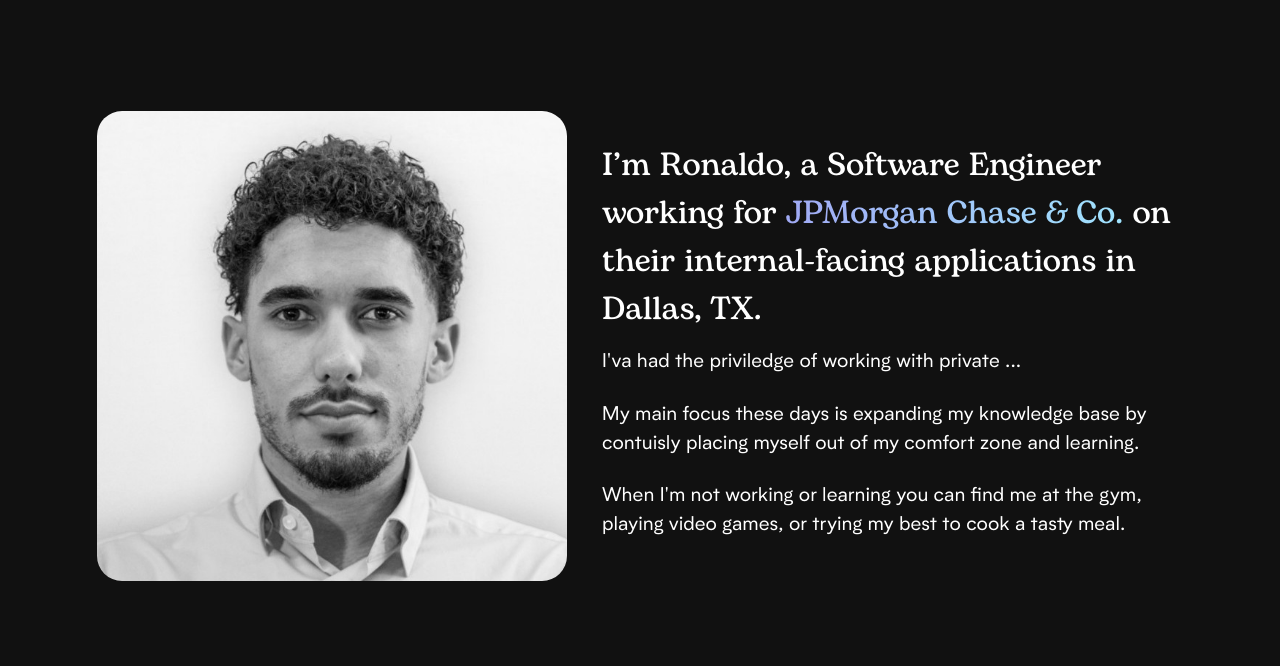
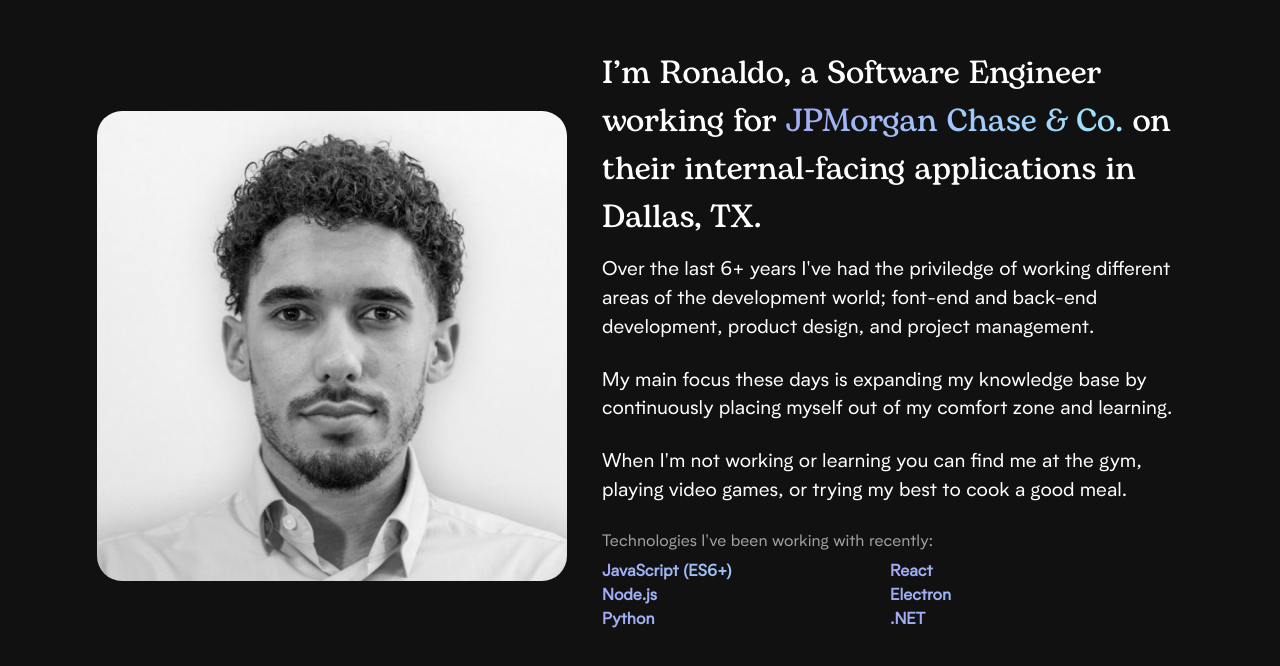
Before and after one commit to rodatboat/portfolio-v1, a React (Create React App) app: page / in a window 1280 px wide. Shown: the part 894-1560 px from the top of the page. Built offline with nearby package versions, Linux system fonts and the light colour scheme; a web font is replaced by a local one.

Commit message:
Added data to data.json, Intro now gets lines from data.json, Biography finished; now includes recent tech

```diff
--- a/src/components/Biography.css
+++ b/src/components/Biography.css
@@ -65,3 +65,37 @@
 .bio-paragraph {
     margin: 12px 0;
 }
+
+.biography-techstack {
+    margin: 12px 0;
+    display: flex;
+    flex-direction: row;
+    flex-wrap: wrap;
+}
+
+.bio-techstack {
+    font-weight: 600;
+    padding-right: 10px;
+    flex: 1 1 50%;
+
+
+    background: -webkit-linear-gradient(0deg, #a0e9ff ,#a162e8 ,#f093b0,#edca85 ,#f093b0,#a162e8, #a0e9ff);
+    background-size: 1400% auto;
+    background-repeat: repeat-x;
+
+    animation: gradient 2s ease infinite;
+    -webkit-animation: gradient 2s ease infinite;
+    -o-animation: gradient 2s ease infinite;
+
+    background-clip: text;
+    -webkit-background-clip: text;
+    -webkit-text-fill-color: transparent;
+}
+
+.biography-techstack-title {
+    font-size: 1em;
+    color: #a1a1a1;
+    margin-bottom: 6px;
+    /* text-decoration: underline; */
+
+}
--- a/src/components/Biography.js
+++ b/src/components/Biography.js
@@ -22,6 +22,10 @@ const Biography = () => {
                 <div className="biography-bio">
                     {biography ? biography.biography.bio.map((b, i) => <span key={i} className='bio-paragraph'>{b}</span>) : false}
                 </div>
+                <div className="biography-techstack">
+                <span className="biography-techstack-title">Technologies I've been working with recently:</span>
+                    {biography ? biography.biography.recent_tech.map((b, i) => <span key={i} className='bio-techstack'>{b}</span>) : false}
+                </div>
             </div>
         </div>
         </div>
--- a/src/components/Intro.js
+++ b/src/components/Intro.js
@@ -1,34 +1,47 @@
 import "./Intro.css";
 import { FaGithub, FaLinkedinIn, FaInstagram } from "react-icons/fa";
+import IntroData from '../data.json'
+import { useState, useEffect } from 'react'
 
 const Intro = () => {
   const iconSize = 18;
+
+  const [intro, setIntro] = useState(null)
+
+    useEffect(() => {
+      setIntro(IntroData);
+    },[intro])
+
+
   return (
     <>
         <div className="intro-component">
         <div className="intro-wrapper">
-          <span className="name">Ronaldo Suarez - Software Engineer</span>
+          <span className="name">{intro ? intro.intro.full_name : ""} - {intro ? intro.intro.title : ""}</span>
           <span className="introduction">
-            Hey 👋 I’m{" "}
+          {intro ? intro.intro.part_1 : ""}
             <span className="introduction-name-border">
               <span className="introduction-name-wrapper">
                 <span className="introduction-name">
-                  <a href="/#">Ronaldo</a>
+                  <a href="/#">{intro ? intro.intro.part_2 : ""} </a>
                 </span>
               </span>
             </span>
-            , a developer focused on solving problems with digital solutions.
+            {intro ? intro.intro.part_3 : ""}
           </span>
           <span className="socials align-center">
-            <a href="https://github.com/rodatboat">
+            {intro ? intro.intro.github ? (<a href={intro.intro.github}>
               <FaGithub size={iconSize} />
-            </a>
-            <a href="https://www.linkedin.com/in/ronaldo-suarez/">
+            </a>) : false : false}
+
+            {intro ? intro.intro.linkedin ? (<a href={intro.intro.linkedin}>
               <FaLinkedinIn size={iconSize} />
-            </a>
-            <a href="https://www.instagram.com/ro.datboat/">
+            </a>) : false : false}
+
+            {intro ? intro.intro.instagram ? (<a href={intro.intro.instagram}>
               <FaInstagram size={iconSize} />
-            </a>
+            </a>) : false : false}
+
           </span>
           </div>
         </div>
--- a/src/data.json
+++ b/src/data.json
@@ -1,98 +1,99 @@
 {
-    "projects":[
+  "intro": {
+    "full_name": "Ronaldo Suarez",
+    "title": "Software Engineer",
+    "part_1": "Hey 👋 I’m ",
+    "part_2": "Ronaldo",
+    "part_3": ", a developer focused on solving problems with digital solutions.",
+    "github": "https://github.com/rodatboat",
+    "linkedin": "https://www.linkedin.com/in/ronaldo-suarez/",
+    "instagram": "https://www.instagram.com/ro.datboat/"
+  },
+  "projects": [
     {
-            "title":"LPRecon",
-            "repo":"LPRecon-ALPR",
-            "bio":"🚗 Artificial License Plate Recognition using openALPR, openCV, Tesseract. Was integrated using Google Cloud's Compute Engine.",
-            "link":"https://github.com/rodatboat/LPRecon-ALPR",
-            "tech_stack":[
-              "Python",
-              "OpenCV",
-              "Tesseract",
-              "GCP"]
+      "title": "LPRecon",
+      "repo": "LPRecon-ALPR",
+      "bio": "🚗 Artificial License Plate Recognition using openALPR, openCV, Tesseract. Was integrated using Google Cloud's Compute Engine.",
+      "link": "https://github.com/rodatboat/LPRecon-ALPR",
+      "tech_stack": ["Python", "OpenCV", "Tesseract", "GCP"]
     },
     {
-            "title":"Lawn Agency",
-            "repo":"lawn-webapp",
-            "bio":"🌄 Lawn is a marketplace where users can buy land from agents belonging to agencies. Built using Spring 5, Thymeleaf, & MySQL.",
-            "link":"https://github.com/rodatboat/lawn-webapp",
-            "tech_stack":[
-              "Java",
-              "Spring",
-              "MySQL",
-              "ThymeLeaf"]
+      "title": "Lawn Agency",
+      "repo": "lawn-webapp",
+      "bio": "🌄 Lawn is a marketplace where users can buy land from agents belonging to agencies. Built using Spring 5, Thymeleaf, & MySQL.",
+      "link": "https://github.com/rodatboat/lawn-webapp",
+      "tech_stack": ["Java", "Spring", "MySQL", "ThymeLeaf"]
     },
     {
-            "title":"Warframe MarketBuddy",
-            "repo":"Warframe-MarketBuddy",
-            "bio":"📈 Electron application styled using Bulma which fetches the warframe.market API prices for the items specified.",
-            "link":"https://github.com/rodatboat/Warframe-MarketBuddy",
-            "tech_stack":[
-              "Bulma",
-              "Electron",
-              "Node.js",
-              "Python"]
+      "title": "Warframe MarketBuddy",
+      "repo": "Warframe-MarketBuddy",
+      "bio": "📈 Electron application styled using Bulma which fetches the warframe.market API prices for the items specified.",
+      "link": "https://github.com/rodatboat/Warframe-MarketBuddy",
+      "tech_stack": ["Bulma", "Electron", "Node.js", "Python"]
     },
     {
-            "title":"Amazon Clone",
-            "repo":"amazon-clone",
-            "bio":"💼 Amazon clone built using React, GCP, & Stripe API.",
-            "link":"https://github.com/rodatboat/amazon-clone",
-            "tech_stack":[
-              "React",
-              "Stripe API",
-              "MongoDB",
-              "Node.js",
-              "AWS"]
+      "title": "Amazon Clone",
+      "repo": "amazon-clone",
+      "bio": "💼 Amazon clone built using React, GCP, & Stripe API.",
+      "link": "https://github.com/rodatboat/amazon-clone",
+      "tech_stack": ["React", "Stripe API", "MongoDB", "Node.js", "AWS"]
     },
     {
-            "title":"pwnChecker",
-            "repo":"pwnChecker",
-            "bio":"📁 Python script that checks for leaked credentials, using the pwnDB Onion service.",
-            "link":"https://github.com/rodatboat/pwnChecker",
-            "tech_stack":[
-              "Python",
-            "Web Scrapping"]
+      "title": "pwnChecker",
+      "repo": "pwnChecker",
+      "bio": "📁 Python script that checks for leaked credentials, using the pwnDB Onion service.",
+      "link": "https://github.com/rodatboat/pwnChecker",
+      "tech_stack": ["Python", "Web Scrapping"]
     }
   ],
-    "experience":[
+  "experience": [
     {
-        "company":"JPMorgan & Chase Co.",
-        "year":"'21 ~",
-        "title":"Software Engineer",
-        "desc":[
+      "company": "JPMorgan & Chase Co.",
+      "year": "'21 ~",
+      "title": "Software Engineer",
+      "desc": [
         "Write adaptable, efficient, maintainable code. Implemented solutions to issues identified with api services and applications responsible for displaying data.",
         "Work with a variety of different languages, platforms, frameworks, and content management systems such as JavaScript, C, .NET, React, SQL, Jenkins, Apache Kafka, Kubernetes."
       ]
     },
     {
-        "company":"Upsilon Pi Epsilon",
-        "year":"'20 ~",
-        "title":"Leap Committee",
-        "desc":[
+      "company": "Upsilon Pi Epsilon",
+      "year": "'20 ~",
+      "title": "Leap Committee",
+      "desc": [
         "Helped organize workshops and other events for the Leap program. The goal of the Leap program is to help students better prepare for their professional careers.",
         "Assisted in reviewing and improving student's resumes & cover letters. Lead workshops on how to approach different algorithm problems in technical interviews."
       ]
     },
     {
-        "company":"Corsair OriginPC",
-        "year":"'21",
-        "title":"Data Entry",
-        "desc":[
+      "company": "Corsair OriginPC",
+      "year": "'21",
+      "title": "Data Entry",
+      "desc": [
         "Reviewed and updated system information for units in factory and warehouse.",
         "Prepared source data for computer entry by compiling and sorting information, and reviewing data for deficiencies."
       ]
     }
   ],
-    "biography":{
-      "img_src":"./images/avatar_img.jpg",
-      "intro":["I’m Ronaldo, a Software Engineer working for ",
+  "biography": {
+    "img_src": "./images/avatar_img.jpg",
+    "intro": [
+      "I’m Ronaldo, a Software Engineer working for ",
       "JPMorgan Chase & Co.",
-      " on their internal-facing applications in Dallas, TX."],
-      "bio":[
-        "I'va had the priviledge of working with private ...",
-        "My main focus these days is expanding my knowledge base by contuisly placing myself out of my comfort zone and learning.",
-        "When I'm not working or learning you can find me at the gym, playing video games, or trying my best to cook a tasty meal."
+      " on their internal-facing applications in Dallas, TX."
+    ],
+    "bio": [
+      "Over the last 6+ years I've had the priviledge of working different areas of the development world; font-end and back-end development, product design, and project management.",
+      "My main focus these days is expanding my knowledge base by continuously placing myself out of my comfort zone and learning.",
+      "When I'm not working or learning you can find me at the gym, playing video games, or trying my best to cook a good meal."
+    ],
+    "recent_tech" : [
+      "JavaScript (ES6+)",
+      "React",
+      "Node.js",
+      "Electron",
+      "Python",
+      ".NET"
     ]
   }
 }
```
Lines whose indentation alone changed are shown as unchanged.
